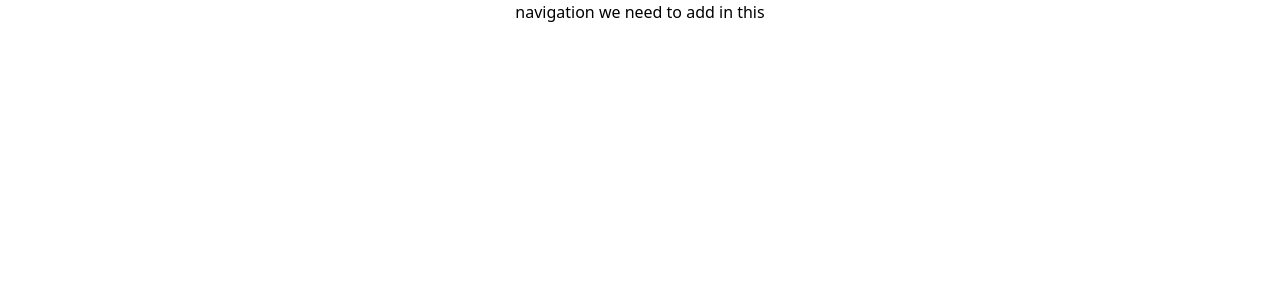
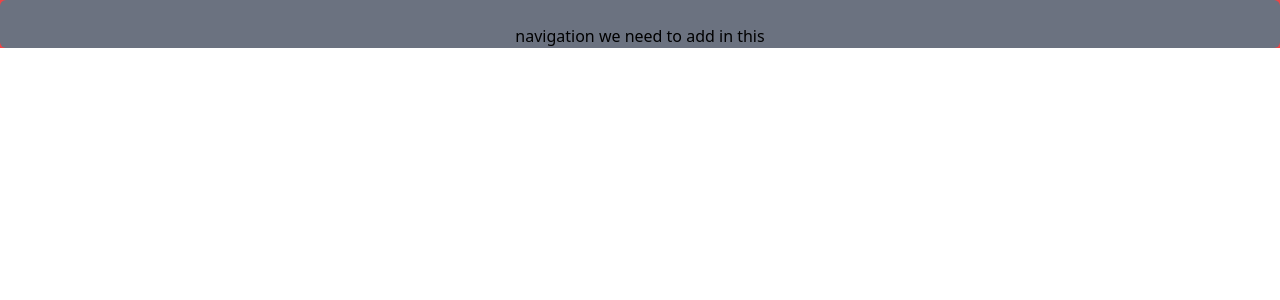
Before and after one commit to mohammedismayil/special-octo-guacamole, a React (Create React App) app: page / in a window 1280 px wide. Shown: the top 300 px of the page. Built offline with nearby package versions, Linux system fonts and the light colour scheme.

Commit message:
implemented tailwindcss intellisense again - dont know why it is working sometimes and not working sometimes

```diff
--- a/src/App.js
+++ b/src/App.js
@@ -10,7 +10,7 @@ import BurgerRestaurant from './Components/BurgerRestaurant';
 function App() {
 
   return (
-    <div>
+    <div className="bg-red-500">
 
    {/* <NavBar></NavBar> */}
 
--- a/src/Components/BurgerRestaurant.js
+++ b/src/Components/BurgerRestaurant.js
@@ -7,10 +7,12 @@ export default class BurgerRestaurant extends Component {
         // const [navbarOpen, setNavbarOpen] = React.useState(false);
         return (
             <div className="text-center">
-
+   <div className="text-center container bg-gray-500 rounded-md border-custom-brown content-center justify-center pt-6">
+   navigation we need to add in this
+   </div>
               {/* //hello from the new mouse and keyboard */}
             {/* humanity is greater than anything  */}
-              navigation we need to add in this
+
             </div>
         )
     }
```
